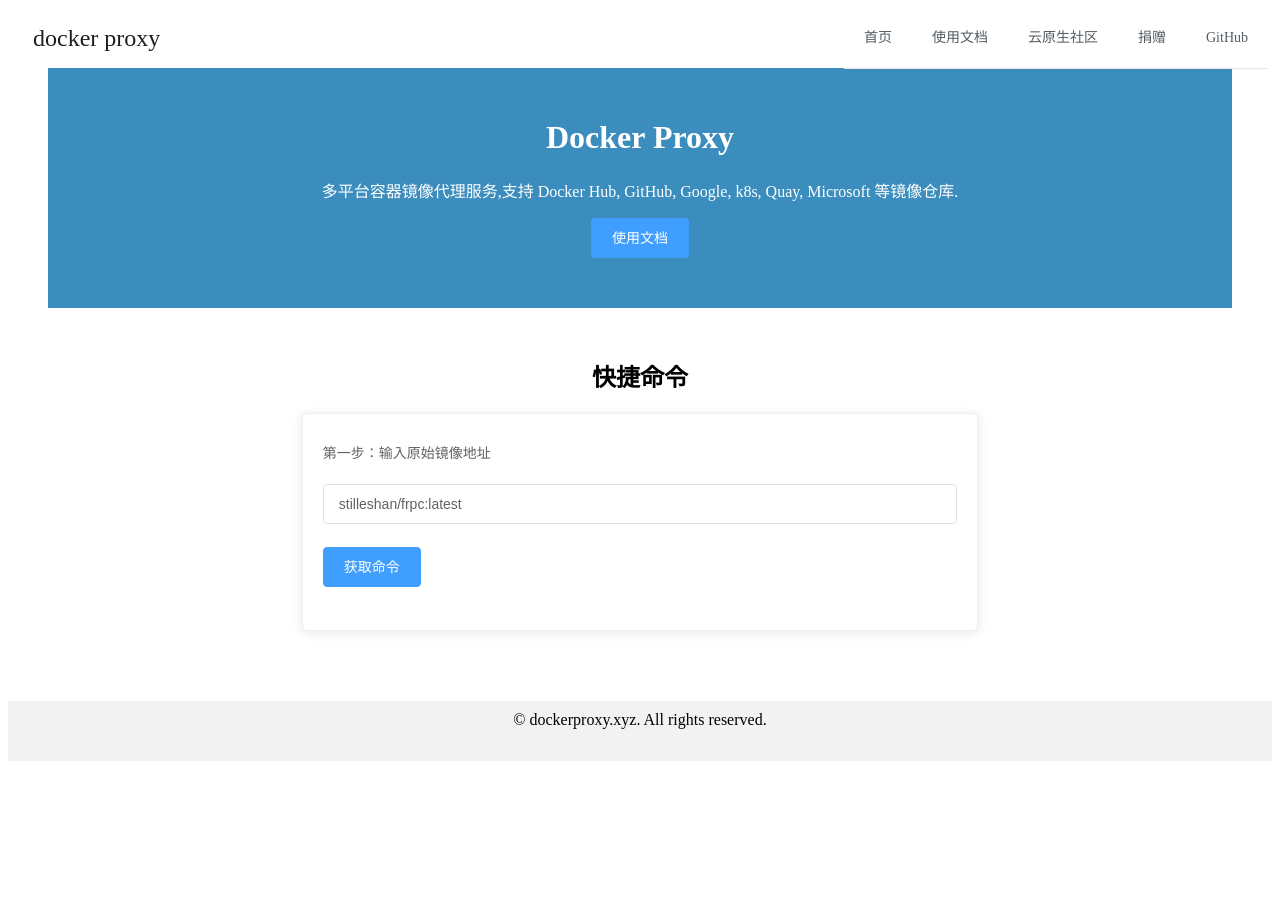
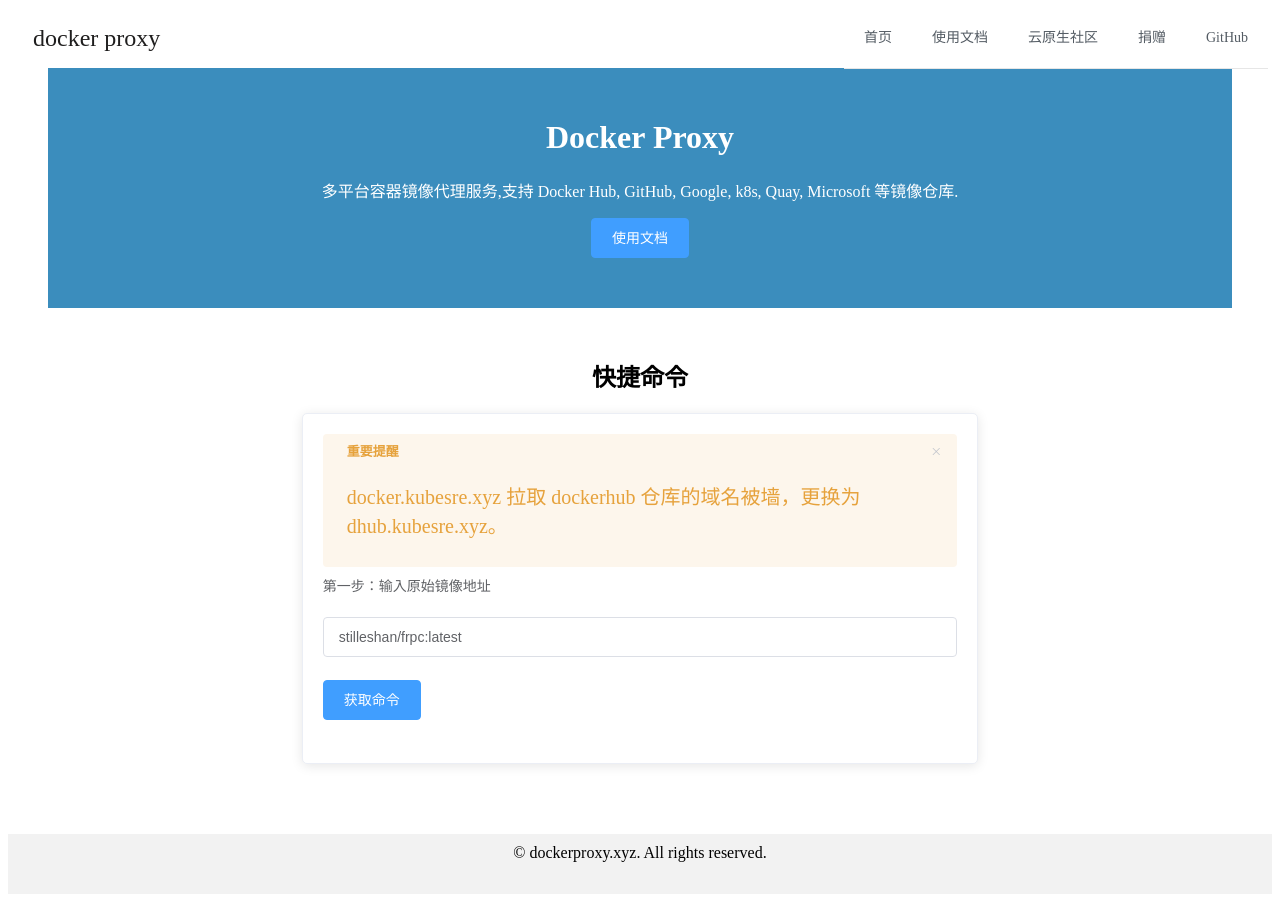
Before and after one commit to dockerproxy/dockerproxy.github.io, a Vue app: page /#/index in a window 1280 px wide. Before the commit the page ends 800 px from the top, so only its background shows below. Built offline with nearby package versions, Linux system fonts and the light colour scheme.

Commit message:
更新域名

```diff
--- a/src/components/DockerProxy.vue
+++ b/src/components/DockerProxy.vue
@@ -10,7 +10,15 @@
 
       <div class="commands">
         <h2>快捷命令</h2>
+
         <el-card class="box-card">
+
+          <el-alert
+            title="重要提醒"
+            type="warning"
+            >
+            <p style="font-size: 20px;">docker.{{proxyDomain}} 拉取 dockerhub 仓库的域名被墙，更换为 dhub.{{proxyDomain}}。</p>
+          </el-alert>
           <el-form @submit.prevent="handleSubmit" label-position="top">
             <el-form-item label="第一步：输入原始镜像地址" class="form-item-full-width">
               <el-input v-model="sourceImage" placeholder="stilleshan/frpc:latest"></el-input>
@@ -64,7 +72,8 @@
       tagCommand: '',
       removeCommand: '',
       sedCommand: '',
-      commandsVisible: false
+      commandsVisible: false,
+      proxyDomain: process.env.VUE_APP_PROXY_DOMAIN || 'kubesre.xyz',
     };
   },
   methods: {
@@ -94,7 +103,7 @@
       const repoMapping = {
         "cr.l5d.io": `l5d.${proxyDomain}`,
         "docker.elastic.co": `elastic.${proxyDomain}`,
-        "docker.io": `docker.${proxyDomain}`,
+        "docker.io": `dhub.${proxyDomain}`,
         "gcr.io": `gcr.${proxyDomain}`,
         "ghcr.io": `ghcr.${proxyDomain}`,
         "k8s.gcr.io": `k8s-gcr.${proxyDomain}`,
```
